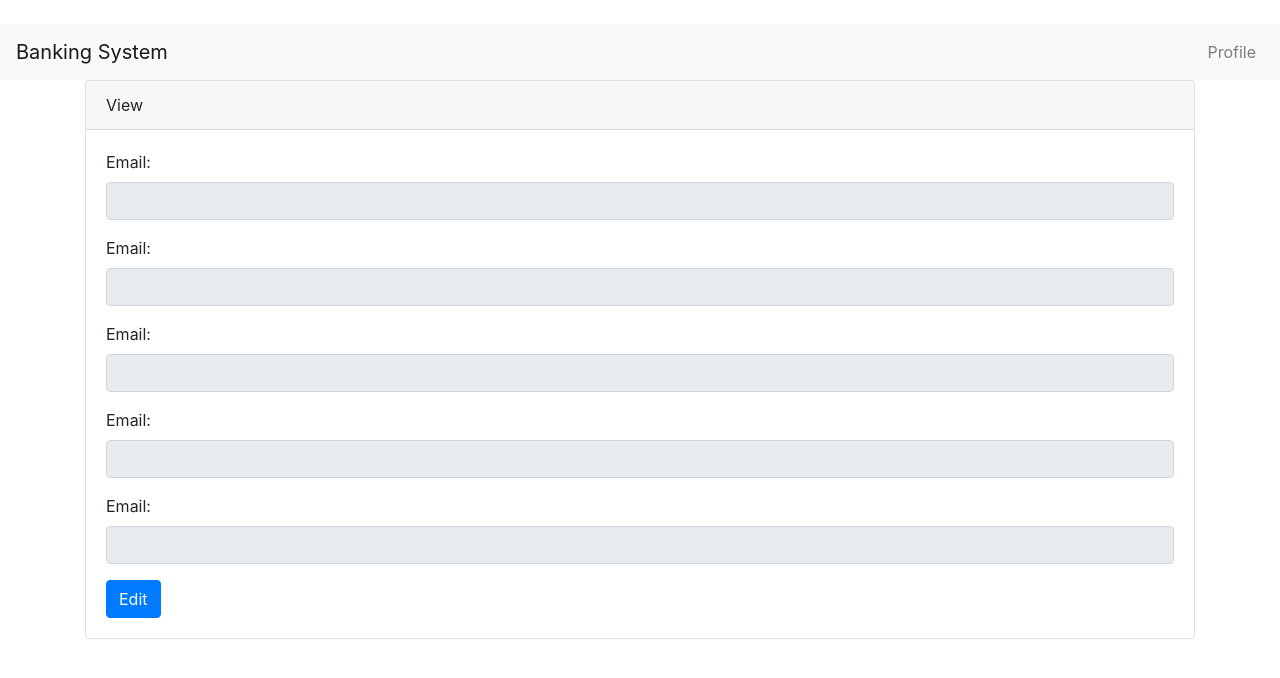
After one commit to CSE545/BankingSystem, a Django app: template banking_system/user_management/templates/user_management/profile.html in a window 1280 px wide. The commit adds this page. Shown: the top 678 px of the page. Run offline with Django 3.2, Linux system fonts and the light colour scheme; the template is opened without the code that fills it, so the values that code supplies are empty; some libraries are stand-ins or nearby versions.

Commit message:
View profile, edit profile ready

```diff
--- a/banking_system/templates/body.html
+++ b/banking_system/templates/body.html
@@ -3,10 +3,8 @@
 {% block body %}
 
 <body>
-    <div class="jumbotron jumbotron-fluid">
-        <h1>Welcome to our banking system</h1>
-    </div>
     <div>
+        <br>
         {% block content %}
         {% endblock %}
     </div>
--- a/banking_system/templates/homepage.html
+++ b/banking_system/templates/homepage.html
@@ -1,13 +1,22 @@
-<!DOCTYPE html>
-<html lang="en">
-<head>
-    <meta charset="UTF-8">
-    <meta name="viewport" content="width=device-width, initial-scale=1.0">
-    <meta http-equiv="X-UA-Compatible" content="ie=edge">
-    <title>Home</title>
-</head>
-<body>
-    <h1>This is the homepage.</h1>
-    <p>Welcome</p>
-</body>
-</html>
+{% extends 'body.html' %}
+{% block content %}
+<nav class="navbar navbar-expand-lg navbar-light bg-light">
+    <a class="navbar-brand" href="javascript:void(0)">Banking System</a>
+    <button class="navbar-toggler" type="button" data-toggle="collapse" data-target="#navbarSupportedContent"
+        aria-controls="navbarSupportedContent" aria-expanded="false" aria-label="Toggle navigation">
+        <span class="navbar-toggler-icon"></span>
+    </button>
+
+    <div class="collapse navbar-collapse" id="navbarSupportedContent">
+        <ul class="navbar-nav ml-auto">
+            <li class="nav-item">
+                <a class="nav-link" href="/accounts/profile/">Profile</a>
+            </li>
+        </ul>
+    </div>
+</nav>
+<div>
+    {% block info %}
+    {% endblock %}
+</div>
+{% endblock %}
--- a/banking_system/user_management/templates/user_management/login.html
+++ b/banking_system/user_management/templates/user_management/login.html
@@ -9,11 +9,10 @@
                     Login
                 </div>
                 <div class="card-body">
-                    <div class="tab-pane active in" id="login">
                         <form method="POST">{% csrf_token %}
-                            {% for field in login_form %}
+                            {% for field in user %}
                             <div class="form-group">
-                                <label class="control-label" for="username">{{ field.label_tag }}</label>
+                                <label class="control-label">{{ field.label_tag }}</label>
                                 {{ field }}
                             </div>
                             {% endfor %}
@@ -31,7 +30,6 @@
 
                             <button type="submit" class="btn btn-primary">Login</button>
                         </form>
-                    </div>
                 </div>
             </div>
         </div>
--- /dev/null
+++ b/banking_system/user_management/templates/user_management/profile.html
@@ -0,0 +1,42 @@
+{% extends 'homepage.html' %}
+{% block info %}
+
+<div class="container">
+    <div class="row">
+        <div class="col">
+            <div class="card">
+                <div class="card-header">
+                    View
+                </div>
+                <div class="card-body">
+                    <form>
+                        <fieldset disabled>
+                            <div class="form-group">
+                                <label class="control-label">Email: </label>
+                                <input type="email" id="disabledTextInput" class="form-control" placeholder="{{ user.email }}">
+                            </div>
+                            <div class="form-group">
+                                <label class="control-label">Email: </label>
+                                <input type="text" id="disabledTextInput" class="form-control" placeholder="{{ user.first_name }}">
+                            </div>
+                            <div class="form-group">
+                                <label class="control-label">Email: </label>
+                                <input type="text" id="disabledTextInput" class="form-control" placeholder="{{ user.last_name }}">
+                            </div>
+                            <div class="form-group">
+                                <label class="control-label">Email: </label>
+                                <input type="text" id="disabledTextInput" class="form-control" placeholder="{{ user.phone_number }}">
+                            </div>
+                            <div class="form-group">
+                                <label class="control-label">Email: </label>
+                                <input type="text" id="disabledTextInput" class="form-control" placeholder="{{ user.gender }}">
+                            </div>
+                        </fieldset>
+                        <a class="btn btn-primary" href="/accounts/profile/edit/" role="button">Edit</a>
+                    </form>
+                </div>
+            </div>
+        </div>
+    </div>
+</div>
+{% endblock %}
--- a/banking_system/user_management/urls.py
+++ b/banking_system/user_management/urls.py
@@ -6,5 +6,6 @@ app_name = 'user_management'
 urlpatterns = [
     path('login/', views.login_view, name="login"),
     path('register/', views.register_view, name="register"),
-    path('update/', views.update_user, name="user_update")
+    path('profile/', views.view_profile, name="view_profile"),
+    path('profile/edit/', views.edit_profile, name="edit_profile"),
 ]
```
Also changed, not shown: banking_system/user_management/forms.py (+13 -0 lines), banking_system/user_management/templates/user_management/edit_profile.html (added, +24 -0 lines), banking_system/user_management/views.py (+21 -4 lines).
